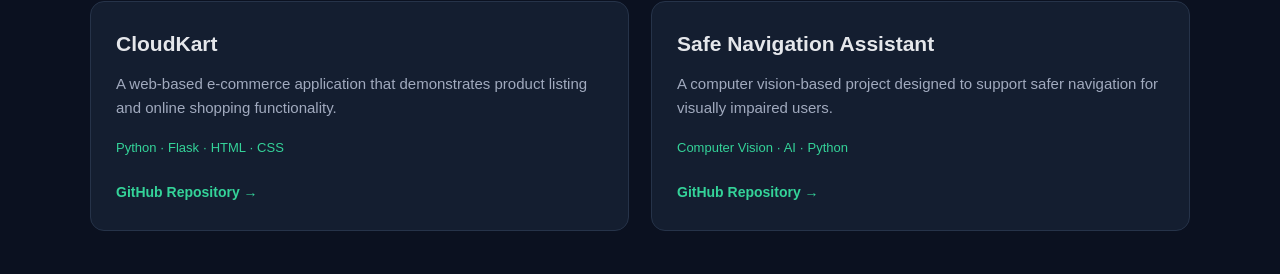
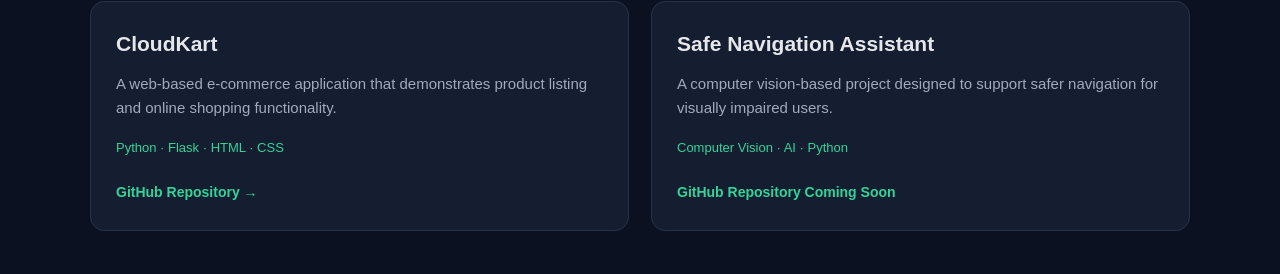
Before and after one commit to dharshinipriya-2006/dharshinipriya-2006.github.io, a plain HTML site: page index.html in a window 1280 px wide. Shown: the part 1815-2089 px from the top of the page. Drawn offline with Linux system fonts and the light colour scheme.

Commit message:
Update index.html

```diff
--- a/index.html
+++ b/index.html
@@ -507,11 +507,9 @@
                         Computer Vision · AI · Python
                     </div>
 
-                    <a href="https://github.com/"
-                       class="project-link"
-                       target="_blank">
-                        GitHub Repository →
-                    </a>
+                    <span class="project-link">
+                       GitHub Repository Coming Soon
+                    </span>
                 </div>
 
             </div>
```
